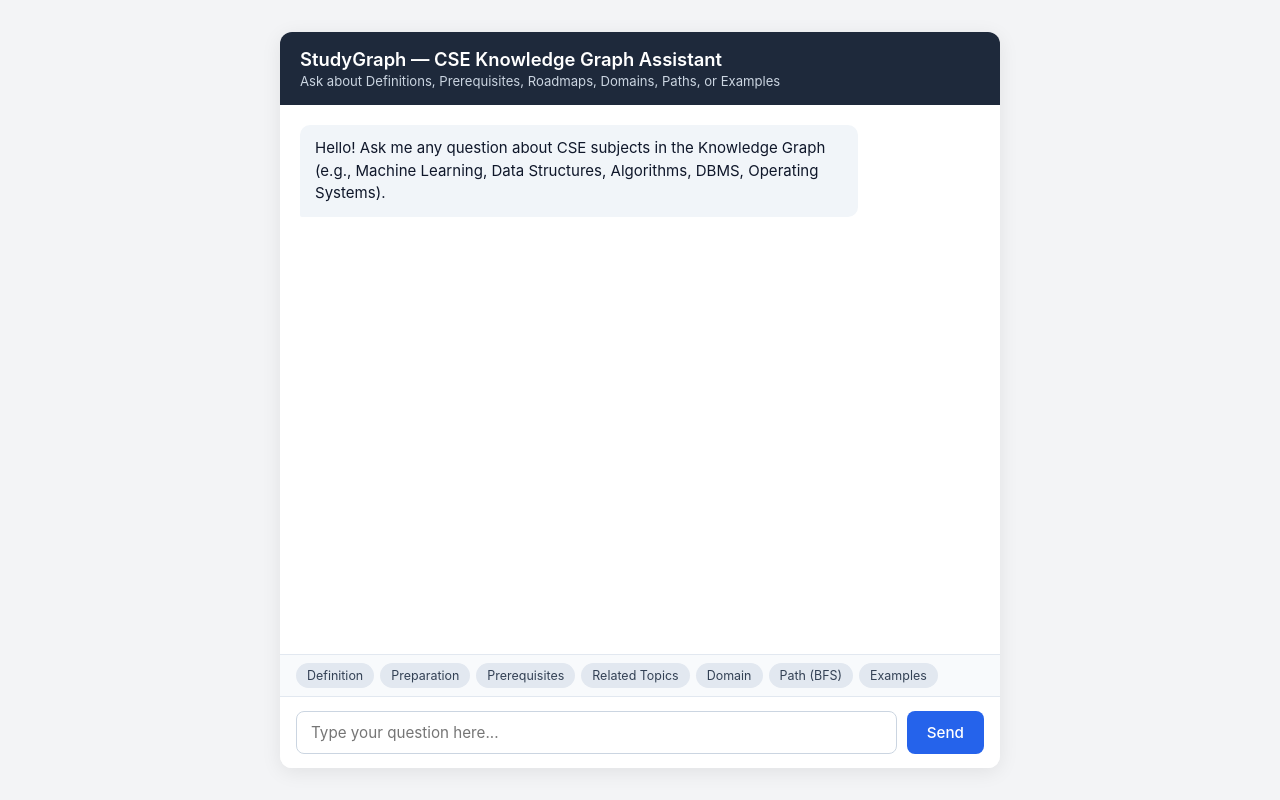
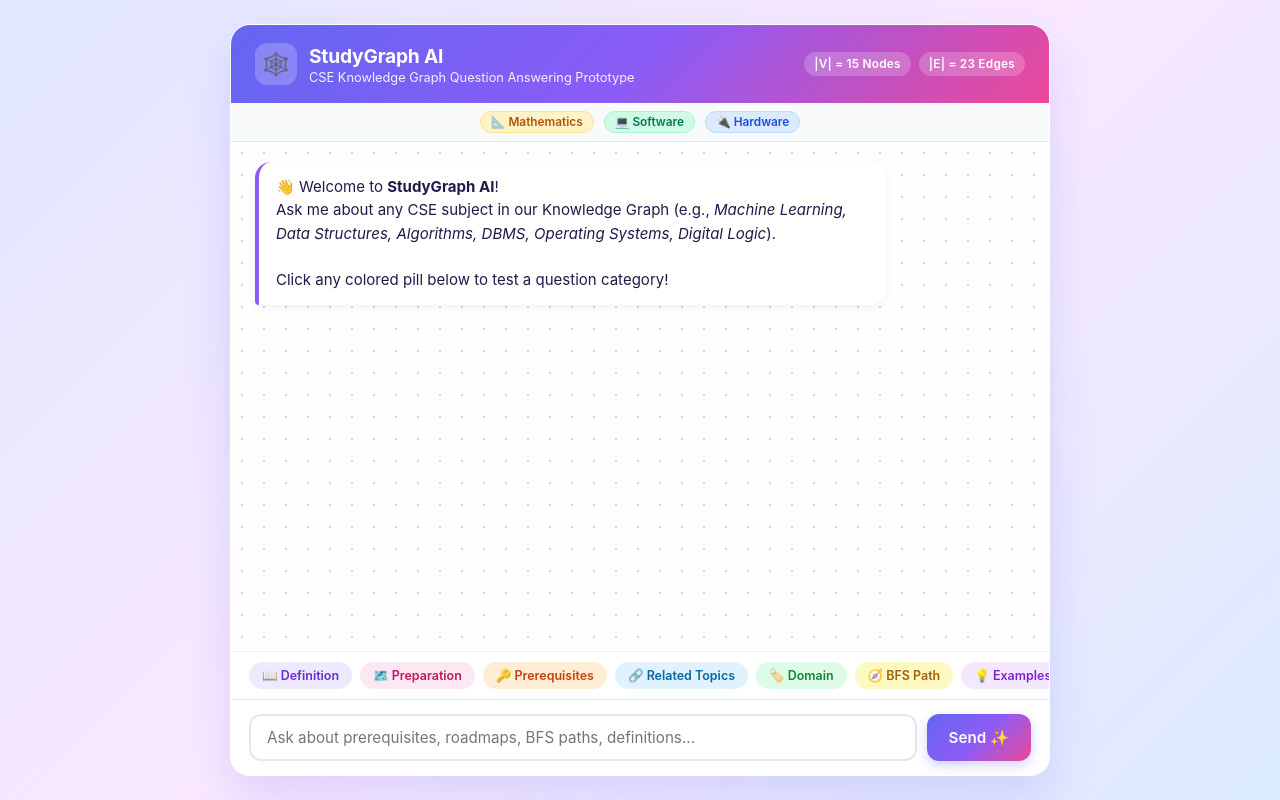
Before and after one commit to sanvika2102-ops/Knowledge-Graph-Chatbot, a Flask app: page / in a window 1280 px wide. Run offline with Flask 3, Linux system fonts and the light colour scheme.

Commit message:
Update colourful UI

```diff
--- a/templates/index.html
+++ b/templates/index.html
@@ -3,155 +3,315 @@
 <head>
     <meta charset="UTF-8">
     <meta name="viewport" content="width=device-width, initial-scale=1.0">
-    <title>StudyGraph — Knowledge Graph Q&A</title>
+    <title>StudyGraph — CSE Knowledge Graph Assistant</title>
     <style>
+        :root {
+            --primary-grad: linear-gradient(135deg, #6366f1 0%, #8b5cf6 50%, #ec4899 100%);
+            --user-grad: linear-gradient(135deg, #3b82f6 0%, #6366f1 100%);
+            --bg-grad: linear-gradient(135deg, #e0e7ff 0%, #fae8ff 50%, #dbeafe 100%);
+            --card-bg: rgba(255, 255, 255, 0.94);
+            --text-dark: #1e1b4b;
+            --text-muted: #64748b;
+        }
+
         * {
             box-sizing: border-box;
             margin: 0;
             padding: 0;
-            font-family: -apple-system, BlinkMacSystemFont, "Segoe UI", Roboto, sans-serif;
+            font-family: "Inter", -apple-system, BlinkMacSystemFont, "Segoe UI", Roboto, sans-serif;
         }
+
         body {
-            background-color: #f3f4f6;
+            background: var(--bg-grad);
             height: 100vh;
             display: flex;
             justify-content: center;
             align-items: center;
+            padding: 12px;
         }
+
         .chat-container {
             width: 100%;
-            max-width: 720px;
-            height: 92vh;
-            background: #ffffff;
-            border-radius: 12px;
-            box-shadow: 0 4px 20px rgba(0, 0, 0, 0.08);
+            max-width: 820px;
+            height: 94vh;
+            background: var(--card-bg);
+            backdrop-filter: blur(12px);
+            border-radius: 20px;
+            box-shadow: 0 20px 45px rgba(99, 102, 241, 0.18);
+            border: 1px solid rgba(255, 255, 255, 0.8);
             display: flex;
             flex-direction: column;
-            overflow: hidden; /* Prevents input bar from getting pushed off-screen */
+            overflow: hidden;
         }
+
+        /* Vibrant Header */
         .chat-header {
-            padding: 16px 20px;
-            background: #1e293b;
+            padding: 18px 24px;
+            background: var(--primary-grad);
             color: #ffffff;
+            display: flex;
+            justify-content: space-between;
+            align-items: center;
             flex-shrink: 0;
+            box-shadow: 0 4px 15px rgba(139, 92, 246, 0.25);
         }
+
+        .header-left {
+            display: flex;
+            align-items: center;
+            gap: 12px;
+        }
+
+        .logo-badge {
+            width: 42px;
+            height: 42px;
+            background: rgba(255, 255, 255, 0.22);
+            border-radius: 12px;
+            display: flex;
+            align-items: center;
+            justify-content: center;
+            font-size: 1.4rem;
+            backdrop-filter: blur(4px);
+        }
+
         .chat-header h1 {
-            font-size: 1.15rem;
+            font-size: 1.2rem;
+            font-weight: 700;
+            letter-spacing: -0.01em;
+        }
+
+        .chat-header p {
+            font-size: 0.8rem;
+            color: rgba(255, 255, 255, 0.9);
+            margin-top: 2px;
+        }
+
+        .graph-stats {
+            display: flex;
+            gap: 8px;
+        }
+
+        .stat-pill {
+            background: rgba(255, 255, 255, 0.2);
+            padding: 5px 10px;
+            border-radius: 20px;
+            font-size: 0.74rem;
             font-weight: 600;
+            letter-spacing: 0.02em;
         }
-        .chat-header p {
-            font-size: 0.82rem;
-            color: #cbd5e1;
-            margin-top: 3px;
+
+        /* Domain Legend Strip */
+        .domain-strip {
+            display: flex;
+            justify-content: center;
+            gap: 10px;
+            padding: 8px 16px;
+            background: #f8fafc;
+            border-bottom: 1px solid #e2e8f0;
+            flex-shrink: 0;
+            flex-wrap: wrap;
         }
+
+        .domain-tag {
+            font-size: 0.74rem;
+            font-weight: 600;
+            padding: 3px 10px;
+            border-radius: 12px;
+            cursor: pointer;
+            transition: transform 0.15s ease;
+        }
+
+        .domain-tag:hover {
+            transform: translateY(-1px);
+        }
+
+        .dom-math { background: #fef3c7; color: #b45309; border: 1px solid #fde68a; }
+        .dom-soft { background: #d1fae5; color: #047857; border: 1px solid #a7f3d0; }
+        .dom-hard { background: #dbeafe; color: #1d4ed8; border: 1px solid #bfdbfe; }
+
+        /* Scrollable Messages Area */
         .chat-messages {
             flex: 1;
-            overflow-y: auto; /* Makes only the message area scroll */
-            padding: 20px;
+            overflow-y: auto;
+            padding: 20px 24px;
             display: flex;
             flex-direction: column;
-            gap: 12px;
+            gap: 14px;
+            background-image: radial-gradient(#cbd5e1 1px, transparent 1px);
+            background-size: 22px 22px;
         }
+
         .message {
             max-width: 82%;
-            padding: 12px 15px;
-            border-radius: 10px;
+            padding: 13px 17px;
+            border-radius: 16px;
             font-size: 0.94rem;
-            line-height: 1.5;
+            line-height: 1.55;
             white-space: pre-line;
+            animation: popIn 0.22s ease-out;
+            box-shadow: 0 3px 10px rgba(0, 0, 0, 0.05);
         }
+
+        @keyframes popIn {
+            from { opacity: 0; transform: translateY(8px) scale(0.98); }
+            to { opacity: 1; transform: translateY(0) scale(1); }
+        }
+
         .bot-message {
-            background: #f1f5f9;
-            color: #0f172a;
+            background: #ffffff;
+            color: var(--text-dark);
             align-self: flex-start;
-            border-bottom-left-radius: 2px;
+            border-bottom-left-radius: 4px;
+            border-left: 4px solid #8b5cf6;
         }
+
         .user-message {
-            background: #2563eb;
+            background: var(--user-grad);
             color: #ffffff;
             align-self: flex-end;
-            border-bottom-right-radius: 2px;
+            border-bottom-right-radius: 4px;
         }
+
+        /* Color-Coded Quick Question Category Buttons */
         .quick-prompts {
-            padding: 8px 16px;
-            background: #f8fafc;
-            border-top: 1px solid #e2e8f0;
+            padding: 10px 18px;
+            background: #ffffff;
+            border-top: 1px solid #f1f5f9;
             display: flex;
-            gap: 6px;
+            gap: 8px;
             overflow-x: auto;
             flex-shrink: 0;
         }
+
+        .quick-prompts::-webkit-scrollbar {
+            height: 4px;
+        }
+
+        .quick-prompts::-webkit-scrollbar-thumb {
+            background: #cbd5e1;
+            border-radius: 4px;
+        }
+
         .quick-btn {
-            background: #e2e8f0;
             border: none;
-            border-radius: 16px;
-            padding: 5px 11px;
+            border-radius: 20px;
+            padding: 6px 13px;
             font-size: 0.78rem;
-            color: #334155;
+            font-weight: 600;
             cursor: pointer;
             white-space: nowrap;
+            transition: all 0.18s ease;
         }
+
         .quick-btn:hover {
-            background: #cbd5e1;
+            transform: translateY(-2px);
+            filter: brightness(0.96);
         }
+
+        .q-def  { background: #ede9fe; color: #6d28d9; }
+        .q-prep { background: #fce7f3; color: #be185d; }
+        .q-preq { background: #ffedd5; color: #c2410c; }
+        .q-rel  { background: #e0f2fe; color: #0369a1; }
+        .q-dom  { background: #dcfce7; color: #15803d; }
+        .q-path { background: #fef9c3; color: #a16207; }
+        .q-ex   { background: #f3e8ff; color: #7e22ce; }
+
+        /* Locked Input Bar */
         .chat-input-area {
             display: flex;
-            padding: 14px 16px;
+            padding: 14px 18px;
             background: #ffffff;
             border-top: 1px solid #e2e8f0;
             gap: 10px;
-            flex-shrink: 0; /* Locks the input bar at the bottom */
+            flex-shrink: 0;
         }
+
         .chat-input-area input {
             flex: 1;
-            padding: 11px 14px;
-            border: 1px solid #cbd5e1;
-            border-radius: 8px;
+            padding: 12px 16px;
+            border: 2px solid #e2e8f0;
+            border-radius: 12px;
             font-size: 0.95rem;
+            color: var(--text-dark);
             outline: none;
+            transition: border-color 0.2s, box-shadow 0.2s;
         }
+
         .chat-input-area input:focus {
-            border-color: #2563eb;
+            border-color: #8b5cf6;
+            box-shadow: 0 0 0 3px rgba(139, 92, 246, 0.15);
         }
+
         .chat-input-area button {
-            padding: 11px 20px;
-            background: #2563eb;
+            padding: 12px 22px;
+            background: var(--primary-grad);
             color: #ffffff;
             border: none;
-            border-radius: 8px;
+            border-radius: 12px;
             font-size: 0.95rem;
-            font-weight: 500;
+            font-weight: 600;
             cursor: pointer;
+            transition: transform 0.15s ease, box-shadow 0.15s ease;
+            box-shadow: 0 4px 12px rgba(99, 102, 241, 0.3);
         }
+
         .chat-input-area button:hover {
-            background: #1d4ed8;
+            transform: translateY(-1px);
+            box-shadow: 0 6px 16px rgba(99, 102, 241, 0.4);
+        }
+
+        .chat-input-area button:active {
+            transform: translateY(0);
+        }
+
+        @media (max-width: 600px) {
+            .graph-stats { display: none; }
+            .message { max-width: 90%; }
         }
     </style>
 </head>
 <body>
     <div class="chat-container">
         <div class="chat-header">
-            <h1>StudyGraph — CSE Knowledge Graph Assistant</h1>
-            <p>Ask about Definitions, Prerequisites, Roadmaps, Domains, Paths, or Examples</p>
+            <div class="header-left">
+                <div class="logo-badge">🕸️</div>
+                <div>
+                    <h1>StudyGraph AI</h1>
+                    <p>CSE Knowledge Graph Question Answering Prototype</p>
+                </div>
+            </div>
+            <div class="graph-stats">
+                <span class="stat-pill">|V| = 15 Nodes</span>
+                <span class="stat-pill">|E| = 23 Edges</span>
+            </div>
+        </div>
+
+        <div class="domain-strip">
+            <span class="domain-tag dom-math" onclick="sendQuick('Which topics belong to Mathematics?')">📐 Mathematics</span>
+            <span class="domain-tag dom-soft" onclick="sendQuick('Which topics belong to Software?')">💻 Software</span>
+            <span class="domain-tag dom-hard" onclick="sendQuick('Which topics belong to Hardware?')">🔌 Hardware</span>
         </div>
 
         <div class="chat-messages" id="chat-messages">
-            <div class="message bot-message">Hello! Ask me any question about CSE subjects in the Knowledge Graph (e.g., Machine Learning, Data Structures, Algorithms, DBMS, Operating Systems).</div>
+            <div class="message bot-message">👋 Welcome to <strong>StudyGraph AI</strong>!
+Ask me about any CSE subject in our Knowledge Graph (e.g., <em>Machine Learning, Data Structures, Algorithms, DBMS, Operating Systems, Digital Logic</em>).
+
+Click any colored pill below to test a question category!</div>
         </div>
 
         <div class="quick-prompts">
-            <button class="quick-btn" onclick="sendQuick('What is Machine Learning?')">Definition</button>
-            <button class="quick-btn" onclick="sendQuick('How to prepare for Machine Learning?')">Preparation</button>
-            <button class="quick-btn" onclick="sendQuick('What are the prerequisites of Algorithms?')">Prerequisites</button>
-            <button class="quick-btn" onclick="sendQuick('What topics are related to Data Structures?')">Related Topics</button>
-            <button class="quick-btn" onclick="sendQuick('Which domain does Digital Logic belong to?')">Domain</button>
-            <button class="quick-btn" onclick="sendQuick('Find the path from Programming in C to Machine Learning')">Path (BFS)</button>
-            <button class="quick-btn" onclick="sendQuick('Give examples of DBMS')">Examples</button>
+            <button class="quick-btn q-def"  onclick="sendQuick('What is Machine Learning?')">📖 Definition</button>
+            <button class="quick-btn q-prep" onclick="sendQuick('How to prepare for Machine Learning?')">🗺️ Preparation</button>
+            <button class="quick-btn q-preq" onclick="sendQuick('What are the prerequisites of Algorithms?')">🔑 Prerequisites</button>
+            <button class="quick-btn q-rel"  onclick="sendQuick('What topics are related to Data Structures?')">🔗 Related Topics</button>
+            <button class="quick-btn q-dom"  onclick="sendQuick('Which domain does Digital Logic belong to?')">🏷️ Domain</button>
+            <button class="quick-btn q-path" onclick="sendQuick('Find the path from Programming in C to Machine Learning')">🧭 BFS Path</button>
+            <button class="quick-btn q-ex"   onclick="sendQuick('Give practical examples of DBMS')">💡 Examples</button>
         </div>
 
         <form class="chat-input-area" id="chat-form">
-            <input type="text" id="question-input" placeholder="Type your question here..." autocomplete="off" required>
-            <button type="submit" id="send-btn">Send</button>
+            <input type="text" id="question-input" placeholder="Ask about prerequisites, roadmaps, BFS paths, definitions..." autocomplete="off" required>
+            <button type="submit" id="send-btn">Send ✨</button>
         </form>
     </div>
 
@@ -160,12 +320,17 @@
         const questionInput = document.getElementById("question-input");
         const chatMessages = document.getElementById("chat-messages");
 
-        function appendMessage(text, className) {
+        function appendMessage(text, className, isHTML = false) {
             const msgDiv = document.createElement("div");
             msgDiv.className = "message " + className;
-            msgDiv.textContent = text;
+            if (isHTML) {
+                msgDiv.innerHTML = text;
+            } else {
+                msgDiv.textContent = text;
+            }
             chatMessages.appendChild(msgDiv);
             chatMessages.scrollTop = chatMessages.scrollHeight;
+            return msgDiv;
         }
 
         function sendQuick(text) {
@@ -182,6 +347,8 @@
             questionInput.value = "";
             questionInput.focus();
 
+            const loadingMsg = appendMessage("Traversing Knowledge Graph...", "bot-message");
+
             try {
                 const response = await fetch("/api/ask", {
                     method: "POST",
@@ -189,10 +356,11 @@
                     body: JSON.stringify({ question })
                 });
                 const data = await response.json();
-                appendMessage(data.answer || "No response received.", "bot-message");
+                loadingMsg.textContent = data.answer || "No response received.";
             } catch (err) {
-                appendMessage("Error connecting to the server.", "bot-message");
+                loadingMsg.textContent = "Error connecting to the server.";
             }
+            chatMessages.scrollTop = chatMessages.scrollHeight;
         });
     </script>
 </body>
```
